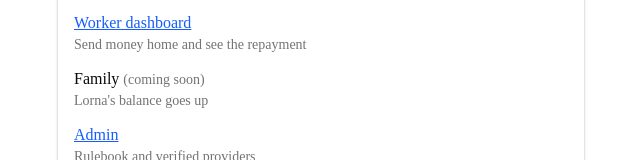
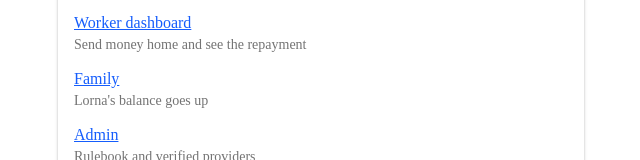
Before and after one commit to Murad-D-11/team-6-blockchain-innovation-challenge-project, a Next.js app in the folder app/: page / in a window 1280 px wide. Shown: the part 620-780 px from the top of the page, without its empty margins (319-959 px from the left). Built offline with nearby package versions, Linux system fonts and the light colour scheme.

Commit message:
Home page: link the family page

```diff
--- a/app/src/app/page.tsx
+++ b/app/src/app/page.tsx
@@ -17,7 +17,7 @@ const demo: DemoLink[] = [
 // Rendered after the receipts, which sit between the Employer and Worker dashboard steps.
 const demoAfter: DemoLink[] = [
   { label: "Worker dashboard", note: "Send money home and see the repayment", href: "/worker?role=worker" },
-  { label: "Family", note: "Lorna's balance goes up" },
+  { label: "Family", note: "Lorna's balance goes up", href: "/family?role=family" },
   { label: "Admin", note: "Rulebook and verified providers", href: "/admin?role=admin" },
   { label: "Dev", note: "Run the whole flow on the mock", href: "/dev" },
 ];
```
